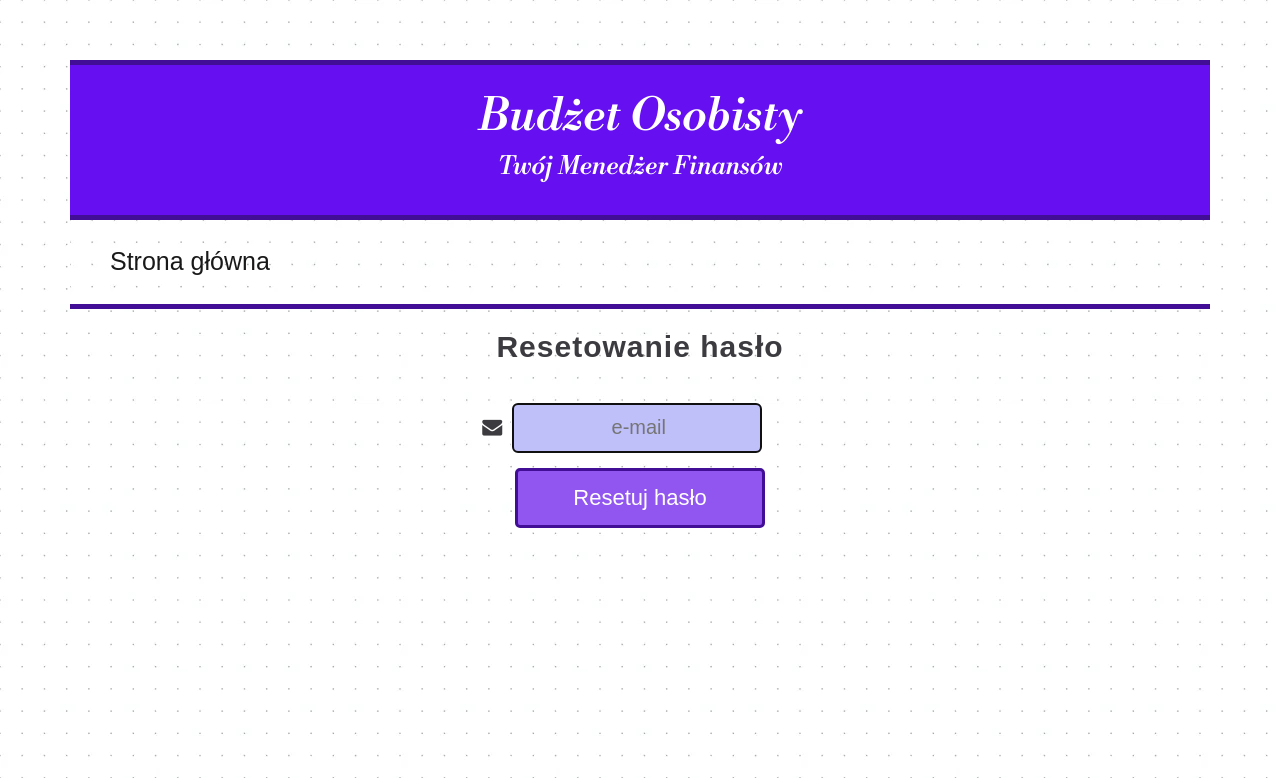
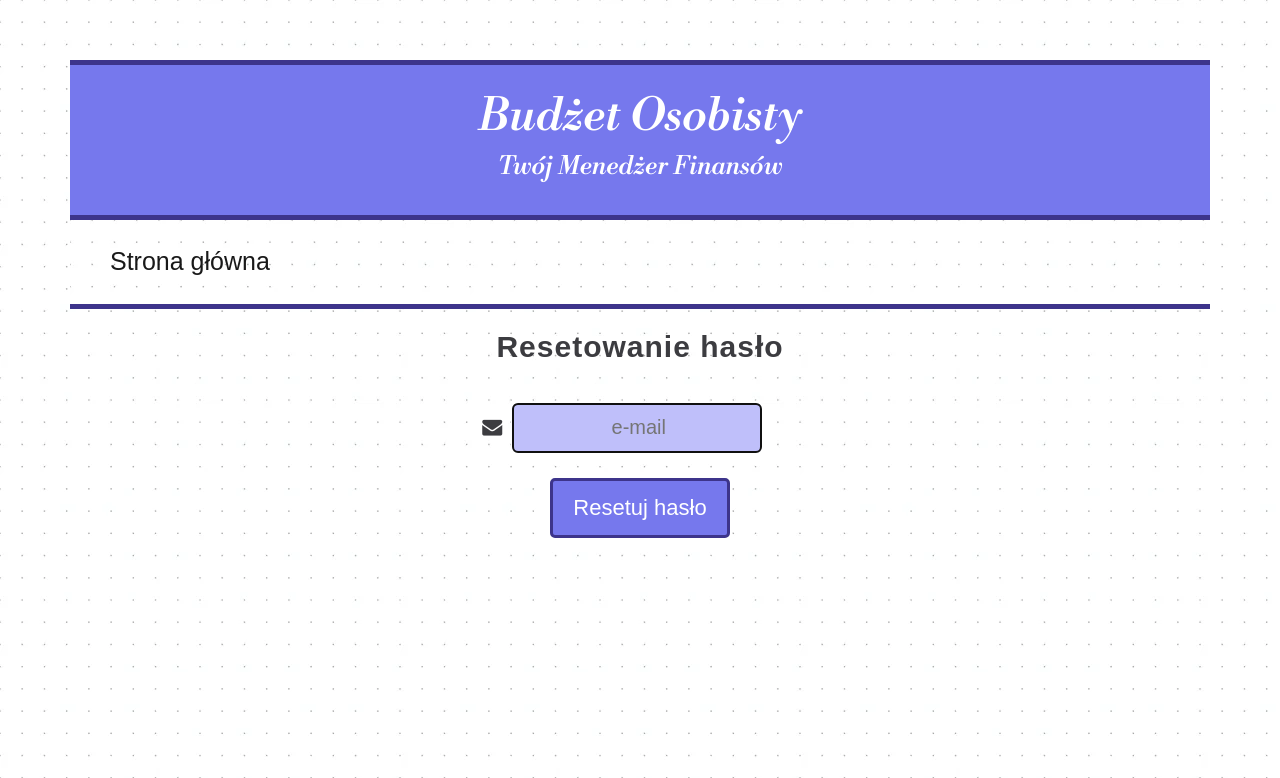
Before and after one commit to Sandra-chemist/Personal_Budget_MVC, a PHP site: page /posts/Password/forgot in a window 1280 px wide. Shown: the top 778 px of the page. Run offline with PHP 8.4, Linux system fonts and the light colour scheme; some libraries are stand-ins or nearby versions; some web fonts are replaced.

Commit message:
changed colors

```diff
--- a/App/Views/Password/forgot.html
+++ b/App/Views/Password/forgot.html
@@ -11,7 +11,7 @@
             <label for="inputEmail"><i class="icon-mail-alt"></i></label>
             <input type="email" id="inputEmail" name="email" placeholder="e-mail" autofocus required class="form"/>
         </div>
-        <button type="submit" class="btn btn-primary">Resetuj hasło</button>
+        <button type="submit" class="butt">Resetuj hasło</button>
     </form>
 
 {% endblock %}
--- a/App/Views/Password/reset.html
+++ b/App/Views/Password/reset.html
@@ -23,7 +23,7 @@
         <label for="inputPassword"><i class="icon-lock"></i></label>
         <input type="password" id="inputPassword" name="password" placeholder="hasło" required class="form" />
     </div>
-    <button type="submit" class="btn btn-primary">Resetuj hasło</button>
+    <button type="submit" class="butt">Resetuj hasło</button>
 
 </form>
 
--- a/App/Views/base.html
+++ b/App/Views/base.html
@@ -31,7 +31,11 @@
         <div class="row">
             <nav class="navbar navbar-expand-lg bg-light">
                 <div class="container-fluid">
-                    <div class="collapse navbar-collapse" id="navbarSupportedContent">
+                    <button class="navbar-toggler" type="button" data-bs-toggle="collapse" data-bs-target="#navbarText"
+                        aria-controls="navbarText" aria-expanded="false" aria-label="Toggle navigation">
+                        <span class="navbar-toggler-icon"></span>
+                    </button>
+                <div class="collapse navbar-collapse" id="navbarText">
                         <ul class="navbar-nav me-auto mb-2 mb-lg-0">
                             <li class="nav-item">
                                 <a class="nav-link active" aria-current="page" href="/">Strona główna</a>
--- a/public/css/styles.css
+++ b/public/css/styles.css
@@ -23,14 +23,14 @@ h3{
     letter-spacing: 1px;
 }
 #budget{
-    border-bottom: 5px solid #420e95;
-    border-top: 5px solid #420e95;
+    border-bottom: 5px solid #3d348b;
+    border-top: 5px solid #3d348b;
     padding: 25px;
-    background-color: #6610f2;
+    background-color: #7678ed;
     color: white;
 }
 .navbar{
-    border-bottom: 5px solid #420e95;
+    border-bottom: 5px solid #3d348b;
     padding: 15px;
     padding-left: 20px;
     padding-right: 35px;
@@ -38,15 +38,21 @@ h3{
     /* Background pattern from subtlepatterns.com */
         background-image: url('img/dot-grid.png');
 }
+.navbar-toggler{
+    border: 3px solid #3d348b;
+    width: 100px;
+    height: 50px;
+    margin: auto;
+}
 #menu{
     margin-top: 20px;
 }
 
 button{
     border-radius: 5px;
-    border: 3px solid #420e95;
+    border: 3px solid #3d348b;
     width: 220px;
-    background-color: #9156f0;
+    background-color: #7678ed;
     color: white;
     font-size: 22px !important;
     margin-top: 15px;
@@ -54,9 +60,9 @@ button{
 }
 .butt {
     border-radius: 5px;
-    border: 3px solid #420e95;
+    border: 3px solid #3d348b;
     width: 180px !important;
-    background-color: #9156f0;
+    background-color: #7678ed;
     color: white;
     font-size: 22px !important;
     margin-top: 25px;
@@ -64,9 +70,9 @@ button{
 }
 .btn{
     border-radius: 5px;
-        border: 3px solid #420e95;
+        border: 3px solid #3d348b;
         width: 250px !important;
-        background-color: #9156f0;
+        background-color: #7678ed;
         color: white;
         font-size: 22px !important;
         margin-top: 15px;
@@ -101,11 +107,12 @@ select,
 .form{
     background-color: #bfbffa;
     border-radius: 5px;
-    border-color: #cacaff transparent transparent transparent;
+    border-color: #3d348b transparent transparent transparent;
     padding: 3px;
     padding-left: 7px;
     width: 250px;
     text-align: center;
+    color:
 }
 
 #inputEmail,
```
Also changed, not shown: other parts of public/css/styles.css (+31 -17 lines), App/Views/ShowBalance/index.html (+7 -7 lines).
